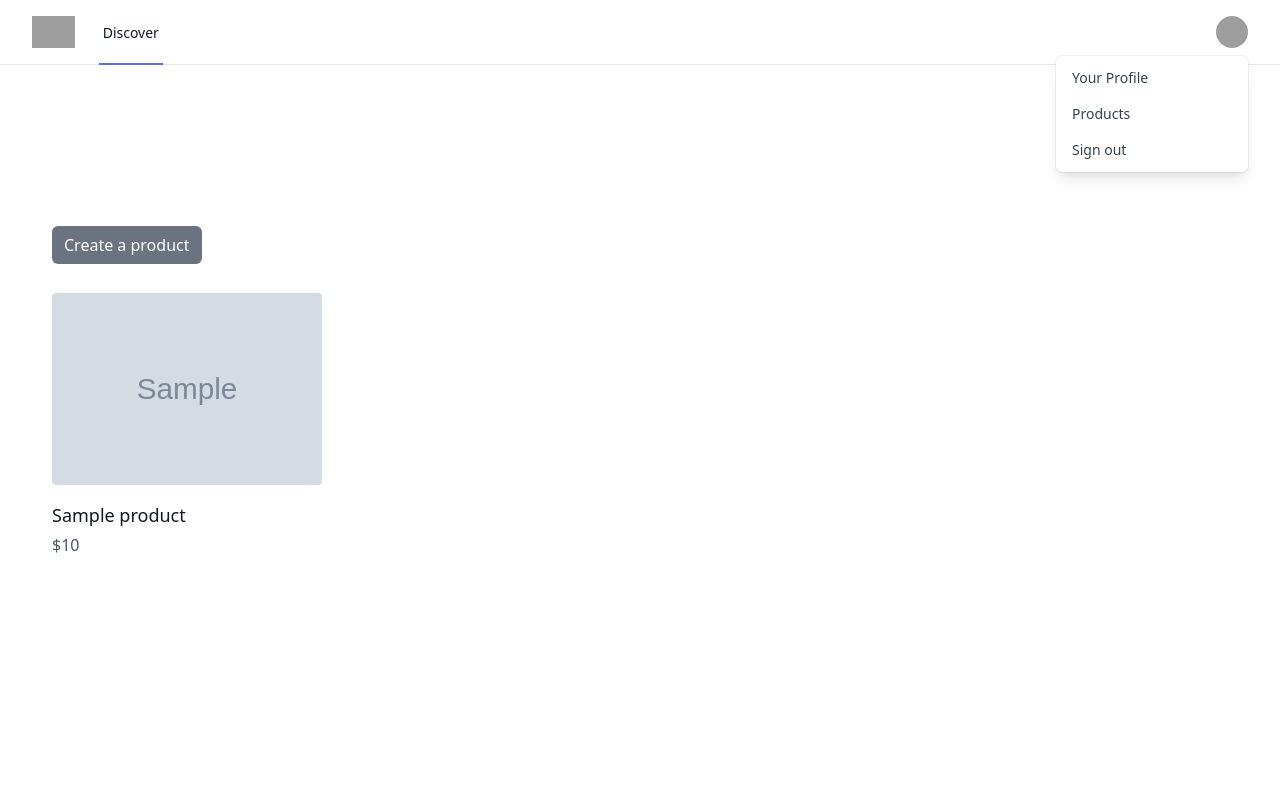
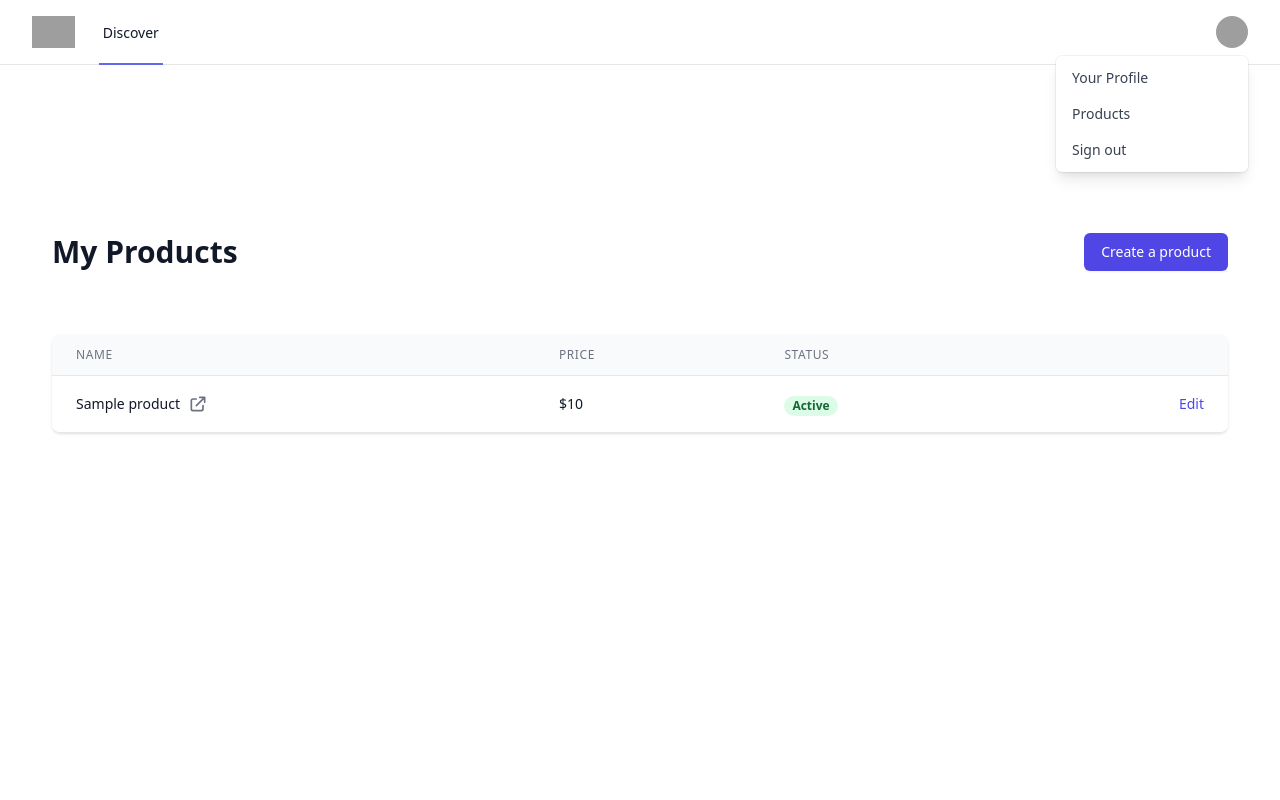
Before and after one commit to AhteshamUddowla/GumroadClone, a Django app: template djgumroad/templates/products.html in a window 1280 px wide. Run offline with Django 4.2, Linux system fonts and the light colour scheme; the template is opened without the code that fills it: most values are stand-ins (such as "Sample title", 1, 10 or a date in 2020); grey boxes marked "Sample" are stand-in pictures; style sheets or scripts are compiled from the project's sources; some libraries are stand-ins or nearby versions; grey boxes are pictures that could not be loaded.

Commit message:
product-update-delete

```diff
--- a/config/settings/base.py
+++ b/config/settings/base.py
@@ -210,8 +210,8 @@ TEMPLATES = [
 FORM_RENDERER = "django.forms.renderers.TemplatesSetting"
 
 # http://django-crispy-forms.readthedocs.io/en/latest/install.html#template-packs
-CRISPY_TEMPLATE_PACK = "bootstrap5"
-CRISPY_ALLOWED_TEMPLATE_PACKS = "bootstrap5"
+CRISPY_TEMPLATE_PACK = "tailwind"
+CRISPY_ALLOWED_TEMPLATE_PACKS = "tailwind"
 
 # FIXTURES
 # ------------------------------------------------------------------------------
--- a/djgumroad/products/urls.py
+++ b/djgumroad/products/urls.py
@@ -1,8 +1,10 @@
 from django.urls import path
-from .views import ProductDetailView
+from .  import views
 
 app_name = "products"
 
 urlpatterns = [
-    path('<slug>/', ProductDetailView.as_view(), name='product-detail')
+    path('<slug>/', views.ProductDetailView.as_view(), name='product-detail'),
+    path('<slug>/update/', views.ProductUpdateView.as_view(), name='product-update'),
+    path('<slug>/delete/', views.ProductDeleteView.as_view(), name='product-delete')
 ]
--- a/djgumroad/templates/products.html
+++ b/djgumroad/templates/products.html
@@ -4,29 +4,75 @@
 
 <section class="text-gray-600 body-font">
   <div class="container px-5 py-24 mx-auto">
-    <a href="{% url 'product-create' %}" class="bg-gray-500 px-3 py-2 text-white rounded-md">Create a product</a>
-    <div class="mt-5 flex flex-wrap -m-4">
-      {% for product in object_list %}
-        <div class="lg:w-1/4 md:w-1/2 p-4 w-full">
-            <a href="{{ product.get_absolute_url }}" class="block relative h-48 rounded overflow-hidden">
-                <img
-                    alt="{{ product.name }}"
-                    class="object-cover object-center w-full h-full block"
-                    src="{% if product.cover %}{{ product.cover.url }}{% else %}https://dummyimage.com/420x260{% endif %}"
-                >
-            </a>
-            <div class="mt-4">
-                {% comment %} <h3 class="text-gray-500 text-xs tracking-widest title-font mb-1">CATEGORY</h3> {% endcomment %}
-                <a href="{{ product.get_absolute_url }}">
-                <h2 class="text-gray-900 title-font text-lg font-medium">
-                    {{ product.name }}
-                </h2>
-                </a>
-                <p class="mt-1">${{ product.price_display }}</p>
-            </div>
+
+    <div class="md:flex md:items-center md:justify-between">
+      <div class="flex-1 min-w-0">
+        <h2 class="text-2xl font-bold leading-7 text-gray-900 sm:text-3xl sm:truncate">
+          My Products
+        </h2>
+      </div>
+      <div class="mt-4 flex md:mt-0 md:ml-4">
+        <a href="{% url 'product-create' %}" class="ml-3 inline-flex items-center px-4 py-2 border border-transparent rounded-md shadow-sm text-sm font-medium text-white bg-indigo-600 hover:bg-indigo-700 focus:outline-none focus:ring-2 focus:ring-offset-2 focus:ring-indigo-500">
+          Create a product
+        </a>
+      </div>
+    </div>
+
+    <div class="py-5 pt-12 md:pt-16 flex flex-col">
+      <div class="-my-2 overflow-x-auto sm:-mx-6 lg:-mx-8">
+        <div class="py-2 align-middle inline-block min-w-full sm:px-6 lg:px-8">
+          <div class="shadow overflow-hidden border-b border-gray-200 sm:rounded-lg">
+            <table class="min-w-full divide-y divide-gray-200">
+              <thead class="bg-gray-50">
+                <tr>
+                  <th scope="col" class="px-6 py-3 text-left text-xs font-medium text-gray-500 uppercase tracking-wider">
+                    Name
+                  </th>
+                  <th scope="col" class="px-6 py-3 text-left text-xs font-medium text-gray-500 uppercase tracking-wider">
+                    Price
+                  </th>
+                  <th scope="col" class="px-6 py-3 text-left text-xs font-medium text-gray-500 uppercase tracking-wider">
+                    Status
+                  </th>
+                  <th scope="col" class="relative px-6 py-3">
+                    <span class="sr-only">Edit</span>
+                  </th>
+                </tr>
+              </thead>
+              <tbody class="bg-white divide-y divide-gray-200">
+                {% for product in object_list %}
+                  <tr>
+                    <td class="px-6 py-4 whitespace-nowrap">
+                      <div class="text-sm text-gray-900 flex items-center">
+                        {{ product.name }}
+                        <a class="text-gray-500 hover:text-gray-700" href="{{ product.get_absolute_url }}">
+                          <svg class="h-5 w-5 ml-2" xmlns="http://www.w3.org/2000/svg" fill="none" viewBox="0 0 24 24" stroke="currentColor">
+                            <path stroke-linecap="round" stroke-linejoin="round" stroke-width="2" d="M10 6H6a2 2 0 00-2 2v10a2 2 0 002 2h10a2 2 0 002-2v-4M14 4h6m0 0v6m0-6L10 14" />
+                          </svg>
+                        </a>
+                      </div>
+                    </td>
+                    <td class="px-6 py-4 whitespace-nowrap">
+                      <div class="text-sm text-gray-900">${{ product.price_display }}</div>
+                    </td>
+
+                    <td class="px-6 py-4 whitespace-nowrap">
+                      <span class="px-2 inline-flex text-xs leading-5 font-semibold rounded-full bg-green-100 text-green-800">
+                        Active
+                      </span>
+                    </td>
+                    <td class="px-6 py-4 whitespace-nowrap text-right text-sm font-medium">
+                      <a href="{{ product.get_update_url }}" class="text-indigo-600 hover:text-indigo-900">Edit</a>
+                    </td>
+                  </tr>
+                {% endfor %}
+              </tbody>
+            </table>
+          </div>
         </div>
-      {% endfor %}
+      </div>
     </div>
+
   </div>
 </section>
 
--- a/requirements/base.txt
+++ b/requirements/base.txt
@@ -13,6 +13,7 @@ click==8.1.7
 colorama==0.4.6
 cookiecutter==2.6.0
 crispy-bootstrap5==2024.2
+crispy-tailwind==1.0.3
 cryptography==42.0.5
 defusedxml==0.7.1
 Django==4.2.11
```
Also changed, not shown: djgumroad/products/models.py (+10 -0 lines), djgumroad/products/views.py (+21 -0 lines), djgumroad/templates/products/product_delete.html (added, +33 -0 lines), djgumroad/templates/products/product_update.html (added, +39 -0 lines).
